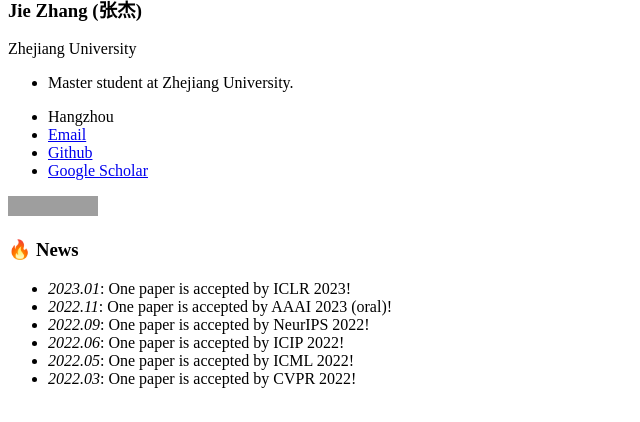
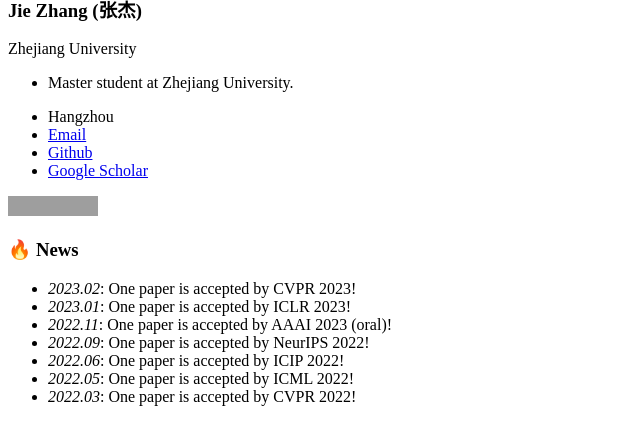
Before and after one commit to zj-jayzhang/zj-jayzhang.github.io, a Jekyll site: the page built from _pages/includes/news.md, in a window 1280 px wide, cut to the strip 548-970 px from the top of the page. Shown: the whole strip, without its empty margins (0-640 px from the left). Built offline with Jekyll 4.4.1, drawn with Linux system fonts in a browser that asks for light colours; our own code applies the rules of GitHub Pages for plain Markdown files; grey boxes are pictures that could not be loaded.

Commit message:
Update news.md

```diff
--- a/_pages/includes/news.md
+++ b/_pages/includes/news.md
@@ -1,4 +1,5 @@
 # 🔥 News
+- *2023.02*: One paper is accepted by CVPR 2023!
 - *2023.01*: One paper is accepted by ICLR 2023!
 - *2022.11*: One paper is accepted by AAAI 2023 (oral)!
 - *2022.09*: One paper is accepted by NeurIPS 2022!
```
